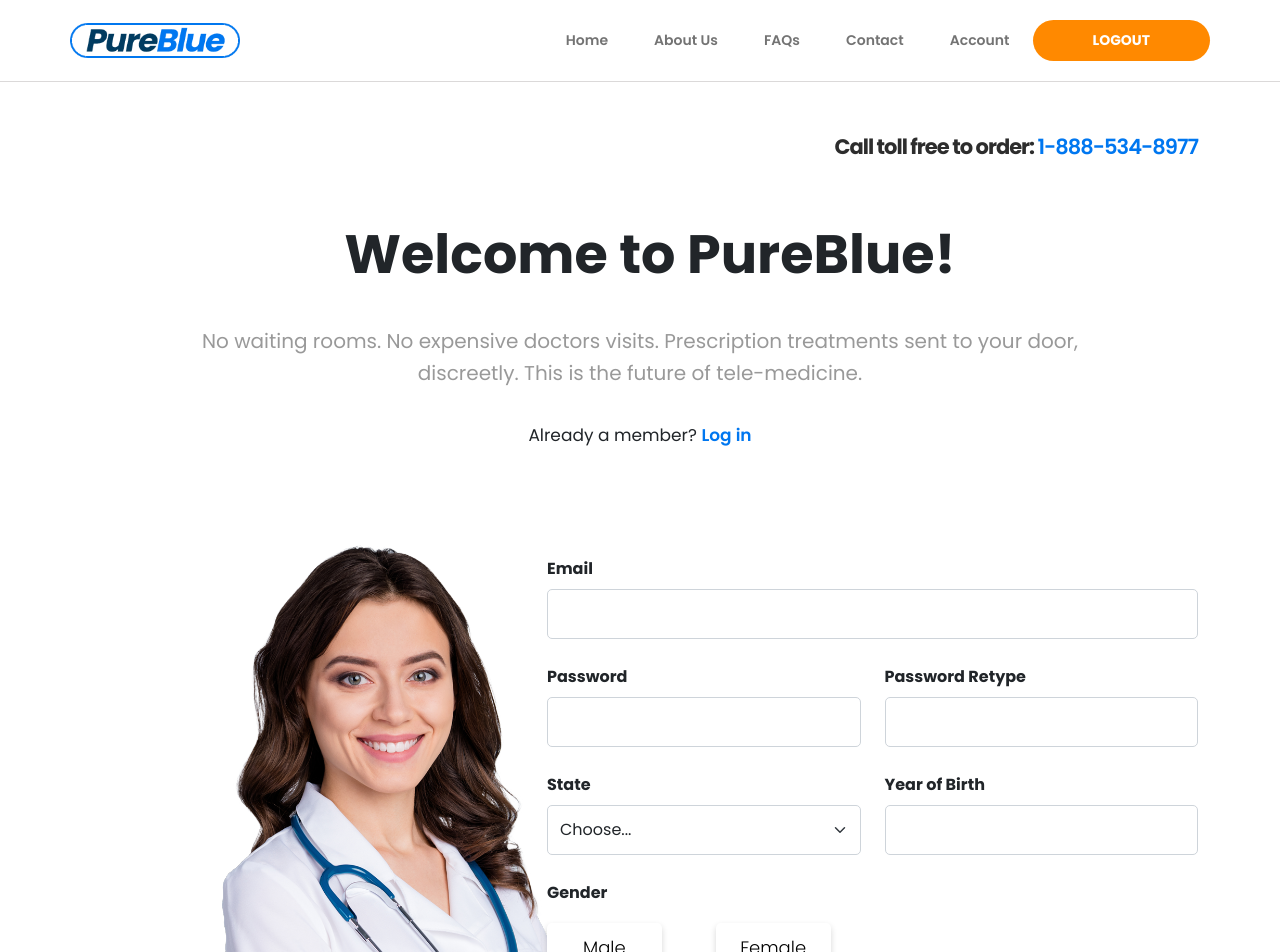
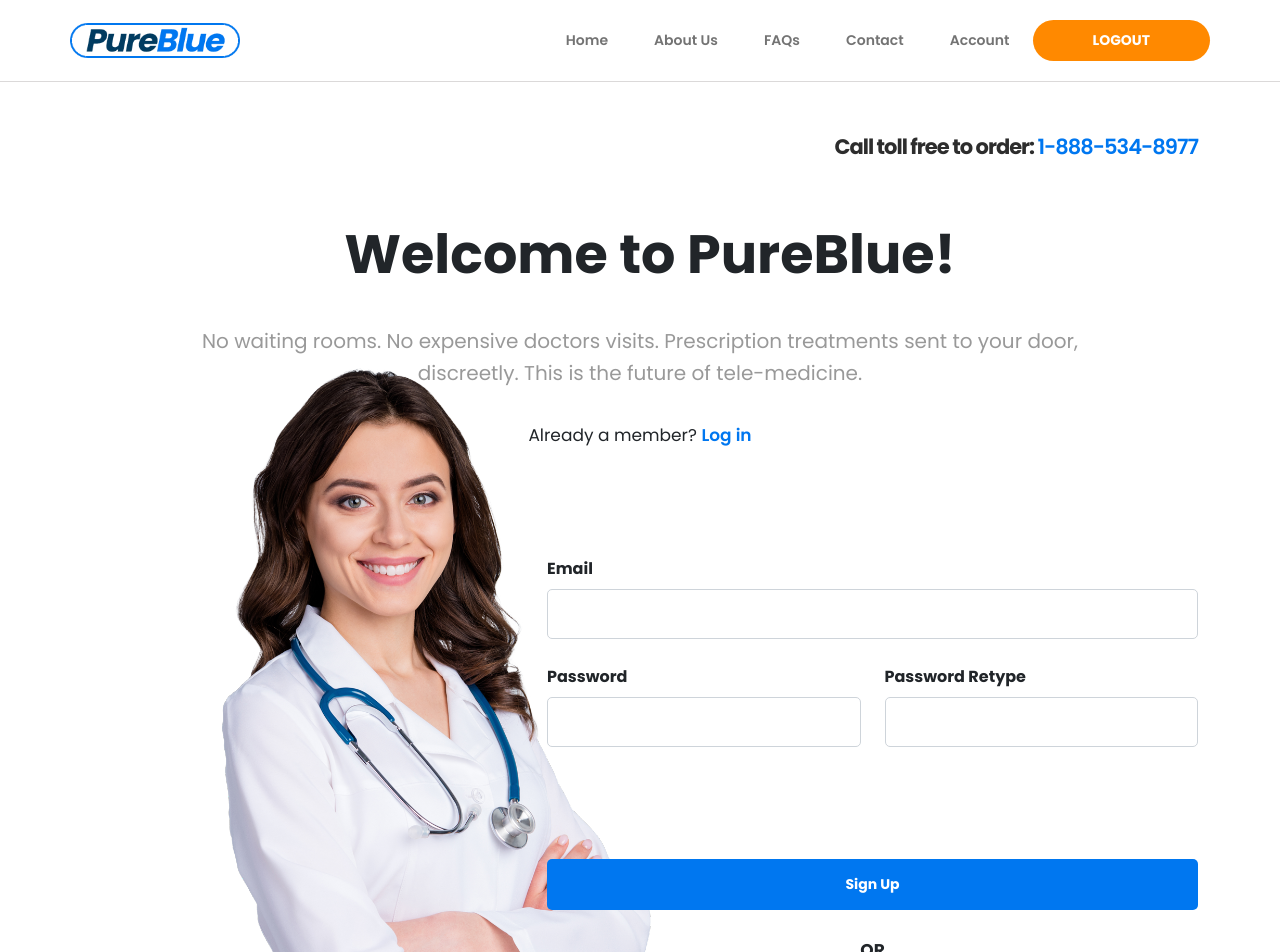
Before and after one commit to CureDoktor/PureBlue, a Next.js app: page /register in a window 1280 px wide. Shown: the top 952 px of the page. Built offline with nearby package versions, Linux system fonts and the light colour scheme.

Commit message:
API integration update

```diff
--- a/pages/_app.js
+++ b/pages/_app.js
@@ -4,6 +4,7 @@ import Header from "../components/Header";
 import Login from "../pages/login";
 import React, { useState, useEffect } from "react";
 import Axios from "axios";
+import AuthContext from "../store/auth-context";
 
 function MyApp({ Component, pageProps }) {
   const [isLogedIn, setIsLoggedIn] = useState(true);
@@ -30,17 +31,17 @@ function MyApp({ Component, pageProps }) {
   const loginChange = () => {
     if (isLogedIn) {
       return (
-        <React.Fragment>
+        <AuthContext.Provider>
           <Header logout={logoutHandler} header={isLogedIn} />
           <Component {...pageProps} />
           <Footer />
-        </React.Fragment>
+        </AuthContext.Provider>
       );
     } else {
       return (
         <React.Fragment>
           <Header logout={loginHandler} header={isLogedIn} />
-          <Login />
+          <Login isLoggedIn={loginHandler} />
           <Footer />
         </React.Fragment>
       );
--- a/pages/login/index.js
+++ b/pages/login/index.js
@@ -12,7 +12,7 @@ import { useAccordionButton } from "react-bootstrap/AccordionButton";
 import ButtonGroup from "react-bootstrap/ButtonGroup";
 import ToggleButton from "react-bootstrap/ToggleButton";
 import { AccordionContext, Form } from "react-bootstrap";
-export default function Home() {
+export default function Home(props) {
   const [formData, setFormData] = useState({
     password: "",
     email: "",
@@ -49,7 +49,8 @@ export default function Home() {
       const rese = await Axios.post(route, payload)
         .then((res) => {
           console.log(res.data.access_token);
-          alert("Podaci su iznad");
+          props.isLoggedIn();
+          //alert("Podaci su iznad");
         })
         .catch((error) => {
           console.log(error);
--- a/pages/register/index.js
+++ b/pages/register/index.js
@@ -148,7 +148,7 @@ export default function Home() {
                       </Form.Control.Feedback>
                     </Form.Group>
                   </Row>
-                  <Row className="mb-3">
+                  {/* <Row className="mb-3">
                     <Form.Group as={Col} controlId="formGridState">
                       <Form.Label>State</Form.Label>
                       <Form.Select
@@ -181,8 +181,8 @@ export default function Home() {
                         Incorrect Year of Birth
                       </Form.Control.Feedback>
                     </Form.Group>
-                  </Row>
-                  <Form.Label>Gender</Form.Label>
+                  </Row> */}
+                  {/* <Form.Label>Gender</Form.Label>
                   <Row>
                     {gender.map((radio, idx) => (
                       <Col key={idx} xs={3}>
@@ -199,9 +199,12 @@ export default function Home() {
                         </ToggleButton>
                       </Col>
                     ))}
-                  </Row>
+                  </Row> */}
                   <br />
                   <br />
+                  <br />
+                  <br />
+
                   <Button
                     variant="primary"
                     className={styles.submitBtn}
--- /dev/null
+++ b/store/auth-context.js
@@ -0,0 +1,7 @@
+import React from "react";
+
+const AuthContext = React.createContext({
+  BearerToken: "None",
+});
+
+export default AuthContext;
```
